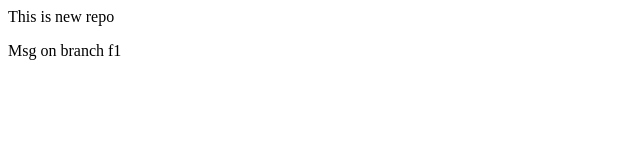
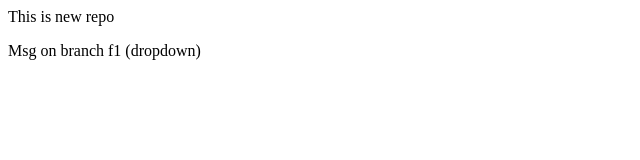
Before and after one commit to AnshPK/DEMO-repo-2, a plain HTML site: page index.html in a window 1280 px wide. Shown: the full height of the page, 0-640 px from the left. Drawn offline with Linux system fonts and the light colour scheme.

Commit message:
add dropdown

```diff
--- a/index.html
+++ b/index.html
@@ -1,2 +1,2 @@
 <p> This is new repo</p>
-<p> Msg on branch f1</p>
+<p> Msg on branch f1 (dropdown)</p>
```
